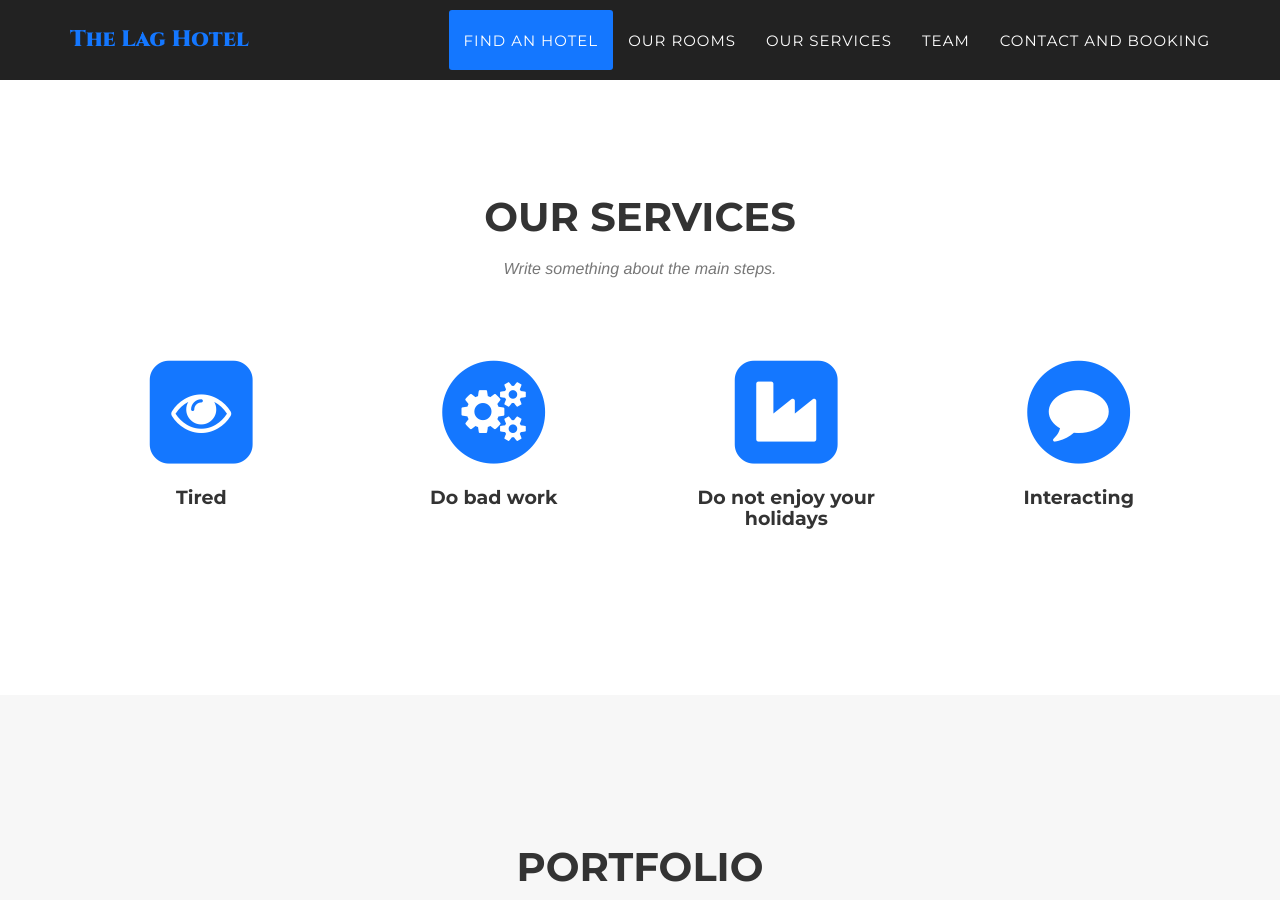
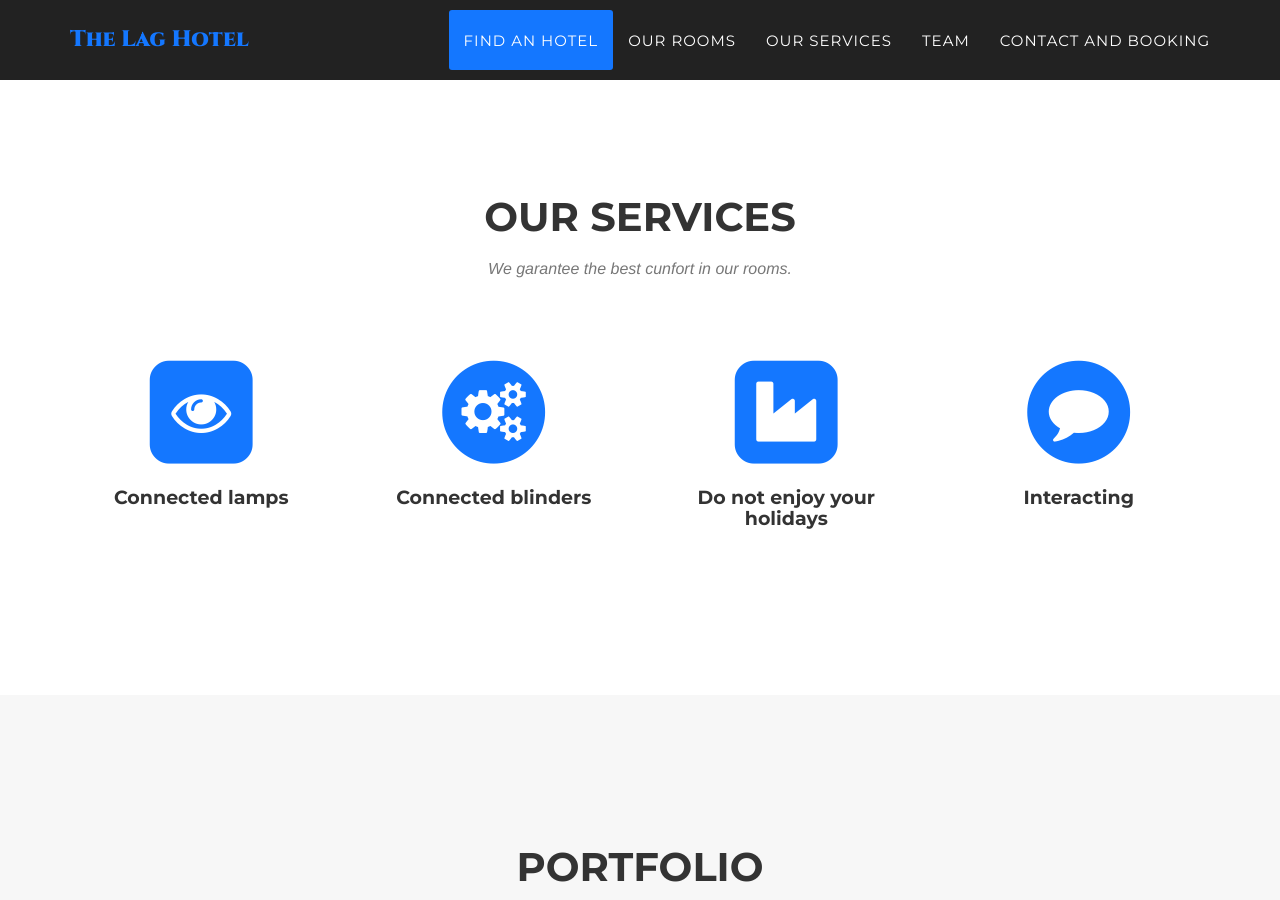
Before and after one commit to VincentGautier/Hotel-web-site, a Jekyll site: the page built from index.html, in a window 1280 px wide and 900 px high, scrolled down 1970 px. Built offline with Jekyll 4.4.1, drawn with Linux system fonts in a browser that asks for light colours; some web fonts are replaced.

Commit message:
Update our_services.html

```diff
--- a/_includes/our_services.html
+++ b/_includes/our_services.html
@@ -4,7 +4,7 @@
             <div class="row">
                 <div class="col-lg-12 text-center">
                     <h2 class="section-heading">Our services</h2>
-                    <h3 class="section-subheading text-muted">Write something about the main steps.</h3>
+                    <h3 class="section-subheading text-muted">  We garantee the best cunfort in our rooms.</h3>
                 </div>
             </div>
             <div class="row text-center">
@@ -13,7 +13,7 @@
                         <i class="fa fa-square fa-stack-2x text-primary"></i>
                         <i class="fa fa-eye fa-stack-1x fa-inverse"></i>
                     </span>
-                    <h4 class="service-heading">Tired</h4>
+                    <h4 class="service-heading">Connected lamps</h4>
                     <p class="text-muted"> </p>
                 </div>
                 <div class="col-md-3">
@@ -21,7 +21,7 @@
                         <i class="fa fa-circle fa-stack-2x text-primary"></i>
                         <i class="fa fa-cogs fa-stack-1x fa-inverse"></i>
                     </span>
-                    <h4 class="service-heading">Do bad work</h4>
+                    <h4 class="service-heading">Connected blinders</h4>
                     <p class="text-muted"></p>
                 </div>
                 <div class="col-md-3">
```
